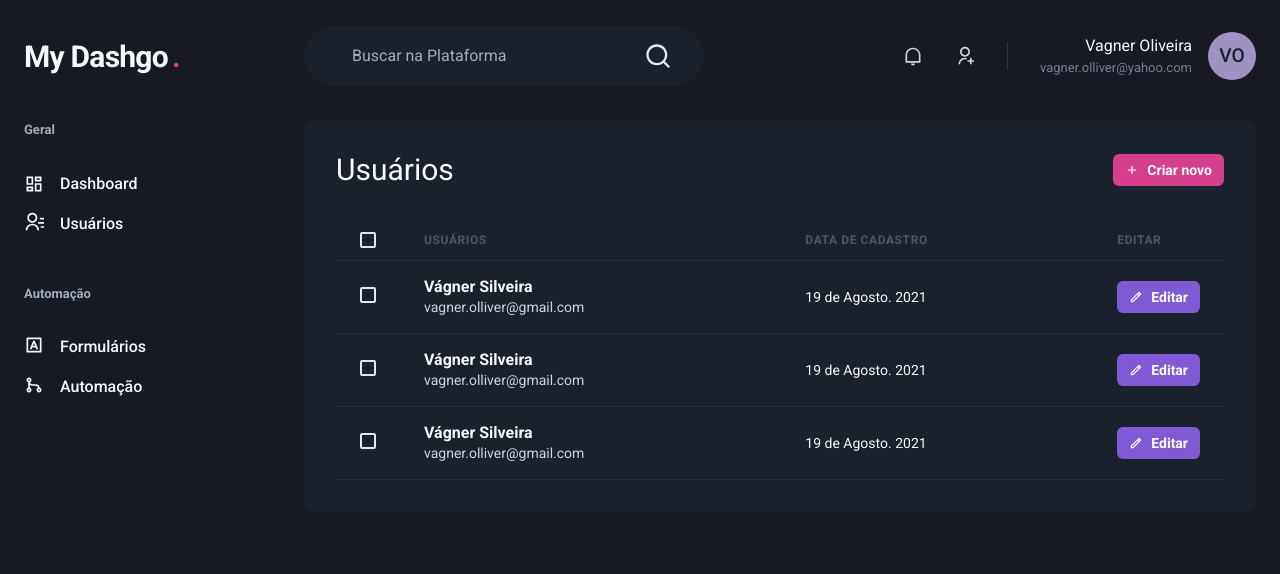
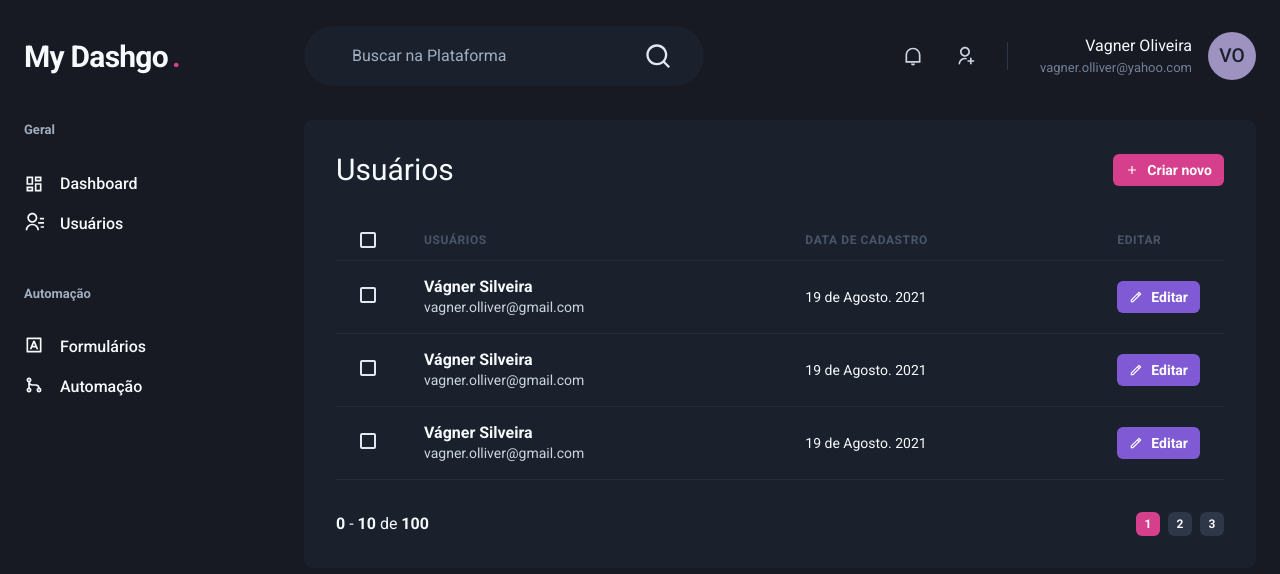
Before and after one commit to vagnerolliver/ignite-my-dashgo, a Next.js app: page /users in a window 1280 px wide. Shown: the top 574 px of the page. Built offline with nearby package versions, Linux system fonts and the light colour scheme.

Commit message:
feat: create pagination component

```diff
--- /dev/null
+++ b/src/components/Pagination.tsx
@@ -0,0 +1,50 @@
+import { Box, Button, HStack } from "@chakra-ui/react";
+
+export function Pagination() {
+  return(
+    <HStack justify="space-between" mt="8">
+      <Box>
+        <strong>0</strong> - <strong>10</strong> de <strong>100</strong>
+      </Box>
+      <HStack>
+        <Button
+          size="xs"
+          fontSize="xs"
+          colorScheme="pink"
+          disabled
+          _disabled={{
+            bg: "pink.500",
+            cursor: "default"
+          }}
+          width="4"
+        >
+        1
+        </Button>
+
+        <Button
+          size="xs"
+          fontSize="xs"
+          bg="gray.700"
+          _hover={{
+            bg: "gray.500",
+          }}
+          width="4"
+        >
+        2
+        </Button>
+
+        <Button
+          size="xs"
+          fontSize="xs"
+          bg="gray.700"
+          _hover={{
+            bg: "gray.500",
+          }}
+          width="4"
+        >
+        3
+        </Button>
+      </HStack>
+    </HStack>
+  )
+}
--- a/src/pages/users/index.tsx
+++ b/src/pages/users/index.tsx
@@ -1,6 +1,7 @@
 import { Box, Button, Checkbox, Flex, Heading, Icon, Table, Tbody, Td, Text, Th, Thead, Tr } from "@chakra-ui/react"
 import { RiAddLine, RiPencilLine } from "react-icons/ri"
 
+import { Pagination } from "../../components/Pagination"
 import { Header } from "../../components/Layout/Header"
 import { Aside } from "../../components/Layout/Aside"
 
@@ -113,6 +114,8 @@ export default function UserList() {
               </Tr>
             </Tbody>
           </Table>
+
+          <Pagination />
         </Box>
       </Flex>
     </Box>
```
